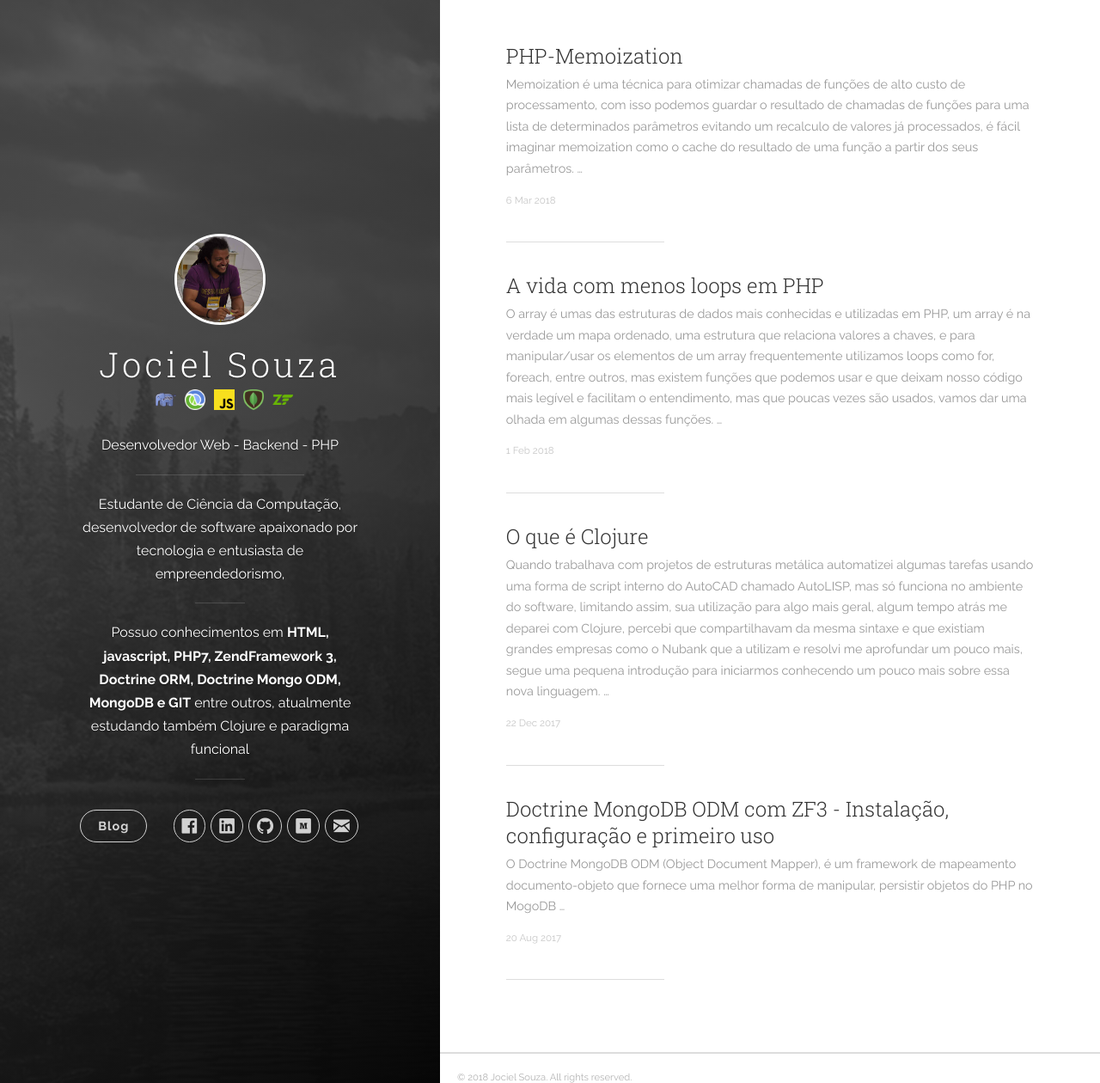
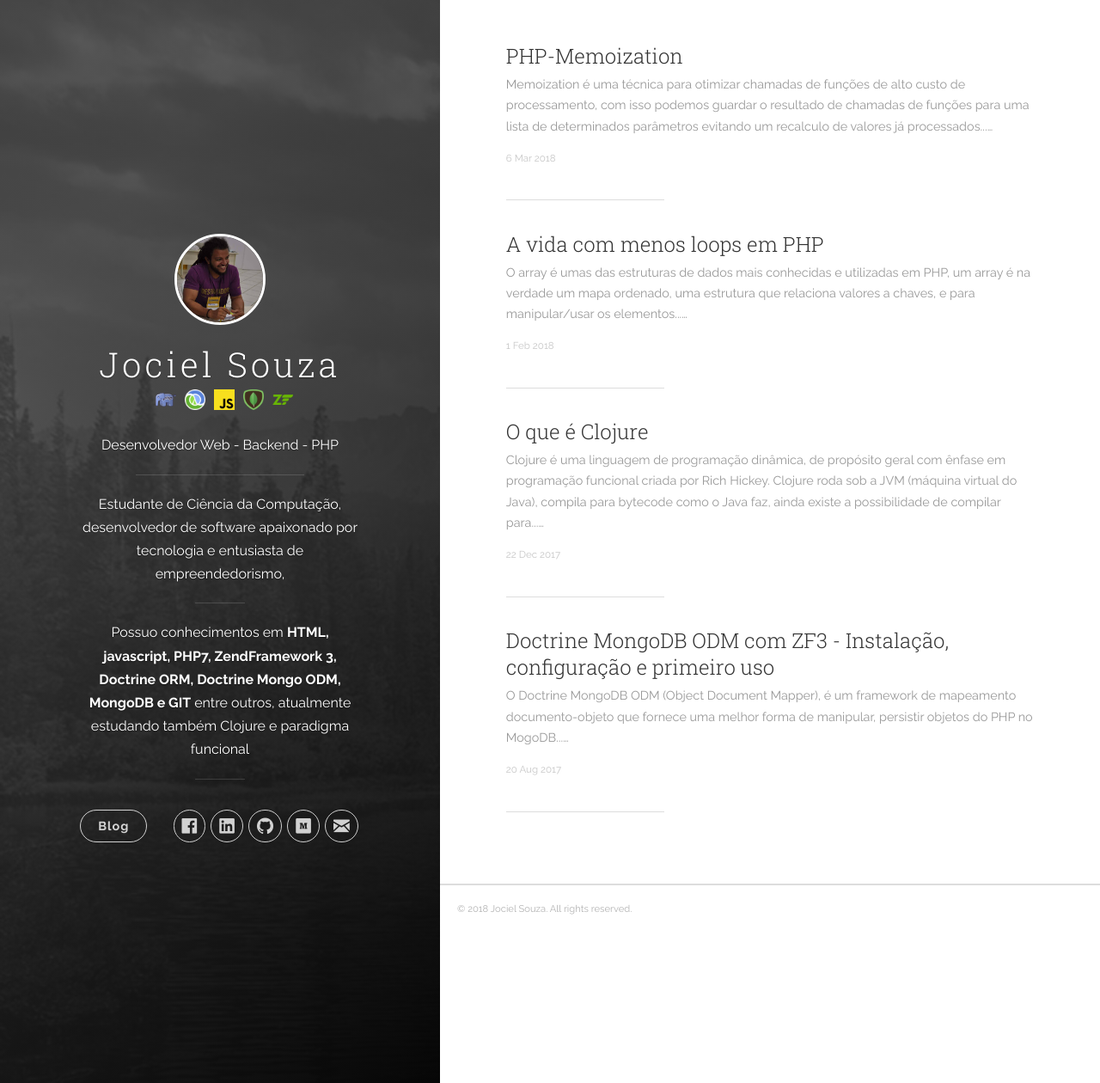
Before and after one commit to Jciel/Jciel.github.io, a Jekyll site: the page built from index.html, in a window 1280 px wide and 1260 px high. Shown: the whole window at 86% size. Built offline with Jekyll 4.4.1, drawn with Linux system fonts in a browser that asks for light colours; nearby versions of some CDN libraries; the list of posts is cut into pages by our own code.

Commit message:
Adicionado imagem de post; adicionado previa dos posts

```diff
--- a/_posts/2017-08-20-Doctrine-MongoDB-ODM-ZF3-Part01.markdown
+++ b/_posts/2017-08-20-Doctrine-MongoDB-ODM-ZF3-Part01.markdown
@@ -3,6 +3,7 @@ layout: post
 title: "Doctrine MongoDB ODM com ZF3 - Instalação, configuração e primeiro uso"
 date: 2017-08-20 14:39:38 -0300
 categories: deselvolvimento
+excerpt: O Doctrine MongoDB ODM (Object Document Mapper), é um framework de mapeamento documento-objeto que fornece uma melhor forma de manipular, persistir objetos do PHP no MogoDB...
 author:
   name: {{ author.name }}
   email: {{ author.email }}
--- a/_posts/2017-12-22-O-que-e-Clojure.markdown
+++ b/_posts/2017-12-22-O-que-e-Clojure.markdown
@@ -3,6 +3,7 @@ layout: post
 title: "O que é Clojure"
 date: 2017-12-22 14:39:38 -0300
 categories: deselvolvimento
+excerpt: Clojure é uma linguagem de programação dinâmica, de propósito geral com ênfase em programação funcional criada por Rich Hickey. Clojure roda sob a JVM (máquina virtual do Java), compila para bytecode como o Java faz, ainda existe a possibilidade de compilar para...
 author:
   name: {{ author.name }}
   email: {{ author.email }}
--- a/_posts/2018-02-01-A-vida-com-menos-loops-em-PHP.markdown
+++ b/_posts/2018-02-01-A-vida-com-menos-loops-em-PHP.markdown
@@ -3,6 +3,7 @@ layout: post
 title: "A vida com menos loops em PHP"
 date: 2018-02-01 14:39:38 -0300
 categories: deselvolvimento
+excerpt: O array é umas das estruturas de dados mais conhecidas e utilizadas em PHP, um array é na verdade um mapa ordenado, uma estrutura que relaciona valores a chaves, e para manipular/usar os elementos...
 author:
   name: {{ author.name }}
   email: {{ author.email }}
--- a/_posts/2018-03-06-PHP-Memoization.markdown
+++ b/_posts/2018-03-06-PHP-Memoization.markdown
@@ -12,7 +13,7 @@ Memoization é uma técnica para otimizar chamadas de funções de alto custo de
 
 <div class="img-container">
 	<figure>
-		<img src="https://images.unsplash.com/photo-1503252947848-7338d3f92f31?ixlib=rb-0.3.5&s=1da26ff2fa38248c061978d07ed4b84a&auto=format&fit=crop&w=1489&q=80">
+		<img src="{{ site.baseurl }}/images/nate-grant.jpg">
 		<figcaption>
 		Imagem de Nate Grant em Unsplash
 		</figcaption>
```
Also changed, not shown: other parts of _posts/2018-03-06-PHP-Memoization.markdown (+1 -0 lines), images/nate-grant.jpg (added).
